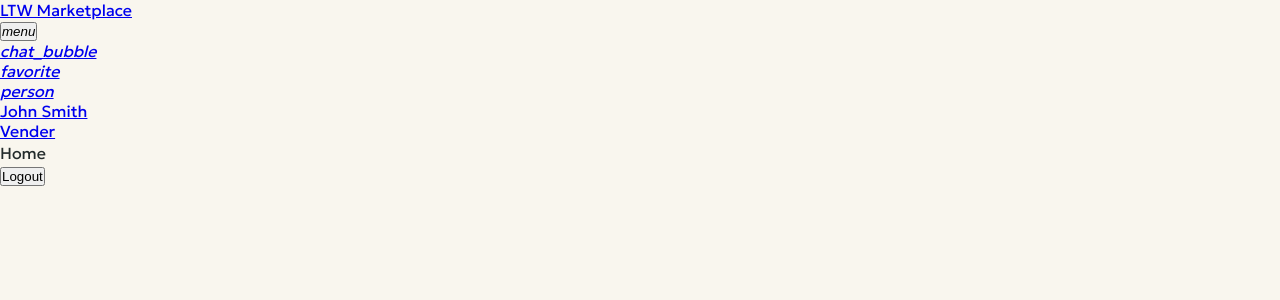
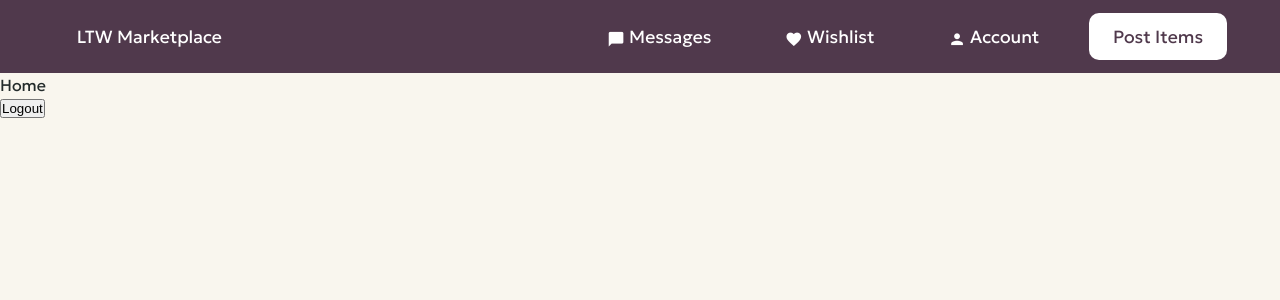
Before and after one commit to jpnsantoss/LTW-marketplace, a PHP site: template src/views/Home/index.php in a window 1280 px wide. Shown: the top 300 px of the page. Run offline with PHP 8.4, Linux system fonts and the light colour scheme; the template is opened without the code that fills it, so the values that code supplies are empty; some libraries are stand-ins or nearby versions.

Commit message:
desktop navbar

```diff
--- /dev/null
+++ b/public/css/navbar.css
@@ -0,0 +1,59 @@
+header {
+  width: 100%;
+  background-color: var(--primary);
+}
+
+nav {
+  display: flex;
+  justify-content: space-between;
+  align-items: center;
+  max-width: 1200px;
+  margin: 0 auto;
+}
+
+/* Reset the list styles */
+nav ul {
+  list-style-type: none;
+  margin: 0;
+  padding: 0;
+  overflow: hidden;
+}
+
+/* Style the list items */
+nav li {
+  float: left;
+}
+/* Style the list items */
+.highlight {
+  background-color: white;
+  color: var(--primary);
+}
+
+/* Style the links */
+nav li a {
+  display: block;
+  color: white;
+  text-align: center;
+  font-size: 1.1rem;
+  text-decoration: none;
+  float: left;
+  padding: 0.8rem 1.5rem;
+  margin: 0.8rem;
+  border-radius: 10px;
+}
+
+/* Change the color on hover */
+nav li a:hover {
+  opacity: 0.8;
+  transition: 0.3s;
+}
+
+/* Hide the menu button and the div containing the additional links */
+nav button {
+  display: none;
+}
+
+/* Align the additional links to the right */
+nav li:last-child {
+  float: right;
+}
--- a/public/css/style.css
+++ b/public/css/style.css
@@ -63,3 +63,10 @@ h5,
 h6 {
   font-weight: bold;
 }
+
+i.icon {
+  font-family: "Material Icons";
+  font-style: normal;
+  vertical-align: bottom;
+  font-feature-settings: "liga" 1;
+}
--- a/src/views/Common/common.php
+++ b/src/views/Common/common.php
@@ -1,4 +1,5 @@
-<?php function getHead($styles, $title){?>
+<?php function getHead($styles, $title)
+{ ?>
     <!DOCTYPE html>
     <html lang="en">
 
@@ -6,34 +7,35 @@
         <meta charset="UTF-8">
         <meta name="viewport" content="width=device-width, initial-scale=1.0">
         <meta http-equiv="X-UA-Compatible" content="ie=edge">
-        <?php foreach($styles as $style){ ?>
-        <link rel="stylesheet" href="<?=$style?>">
+        <?php foreach ($styles as $style) { ?>
+            <link rel="stylesheet" href="<?= $style ?>">
         <?php } ?>
-        <title><?=$title?></title>
+        <title><?= $title ?></title>
     </head>
 <?php }
 
-function getNavbar(){ ?>
+function getNavbar()
+{ ?>
     <header>
-    <nav class="navbar">
-        <ul class="nav">
-            <li><a href="#home">LTW Marketplace</a></li>
-        </ul>
-        <button class="icon-button dropdown"><i class="icon">menu</i></button>
-        <div class="nav-collapse">
-            <ul class="nav nav-right">
-                <li><a href="#"><i class="icon left">chat_bubble</i></a></li>
-                <li><a href="#"><i class="icon left">favorite</i></a></li>
-                <li><a href="#"><i class="icon left">person</i></a></li>
-                <li><a href="#">John Smith</a></li>
-                <li><a href="#" class="highlight">Vender</a></li>
+        <nav>
+            <ul>
+                <li><a href="/">LTW Marketplace</a></li>
             </ul>
-        </div>
-    </nav>
-</header>
+            <button><i class="icon">menu</i></button>
+            <div>
+                <ul>
+                    <li><a href="#"><i class="icon">chat_bubble</i> Messages</a></li>
+                    <li><a href="#"><i class="icon">favorite</i> Wishlist</a></li>
+                    <li><a href="#"><i class="icon">person</i> Account</a></li>
+                    <li><a href="#" class="highlight">Post Items</a></li>
+                </ul>
+            </div>
+        </nav>
+    </header>
 <?php }
 
-function getScript($script){?>
-    <script src="<?= URLROOT ?>/js/<?=$script?>"></script>
+function getScript($script)
+{ ?>
+    <script src="<?= URLROOT ?>/js/<?= $script ?>"></script>
 <?php }
 ?>
--- a/src/views/Home/index.php
+++ b/src/views/Home/index.php
@@ -1,7 +1,7 @@
 <?php
-    require_once APPROOT . '/src/views/Common/common.php';
-    getHead(array('/css/style.css'), "Home");
-    getNavbar();
+require_once APPROOT . '/src/views/Common/common.php';
+getHead(array('/css/style.css', '/css/navbar.css'), "Home");
+getNavbar();
 ?>
 <p>Home</p>
 <form action="<?php echo URLROOT; ?>/auth/logout" method="post">
```
